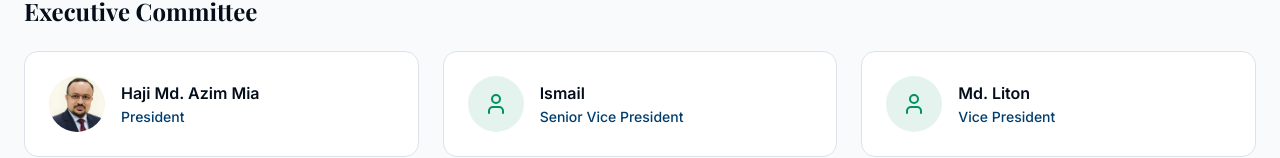
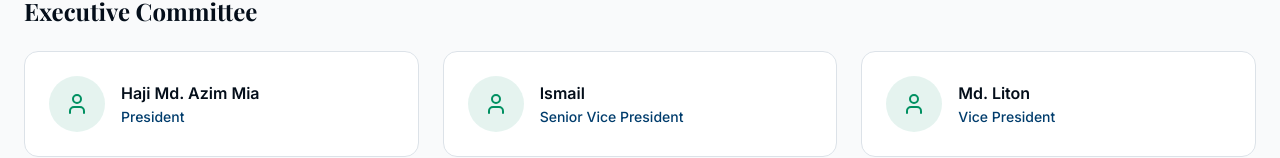
Before and after one commit to Pratibadikontho/Pratibadikontho, a Next.js app: page /members in a window 1280 px wide. Shown: the part 646-804 px from the top of the page. Built offline with nearby package versions, Linux system fonts and the light colour scheme; no server answers; a web font is replaced by a local one.

Commit message:
feat: remove image for member Azim Mia
Updated member bio details and removed image path for clarity

```diff
--- a/data/members.js
+++ b/data/members.js
@@ -124,7 +124,7 @@ export const members = [
     name: "Haji Md. Azim Mia",
     position: "President",
     category: "Executive Committee",
-    image: "/images/azim-mia.jpg",
+    image: "",
     bio: "সংগঠনের সভাপতি হিসেবে সমগ্র কার্যক্রম পরিচালনা ও নেতৃত্ব প্রদান করেন। তাঁর দূরদর্শী নেতৃত্বে সংগঠন এগিয়ে যাচ্ছে।",
     joinedDate: "2023",
     responsibilities: [
```
